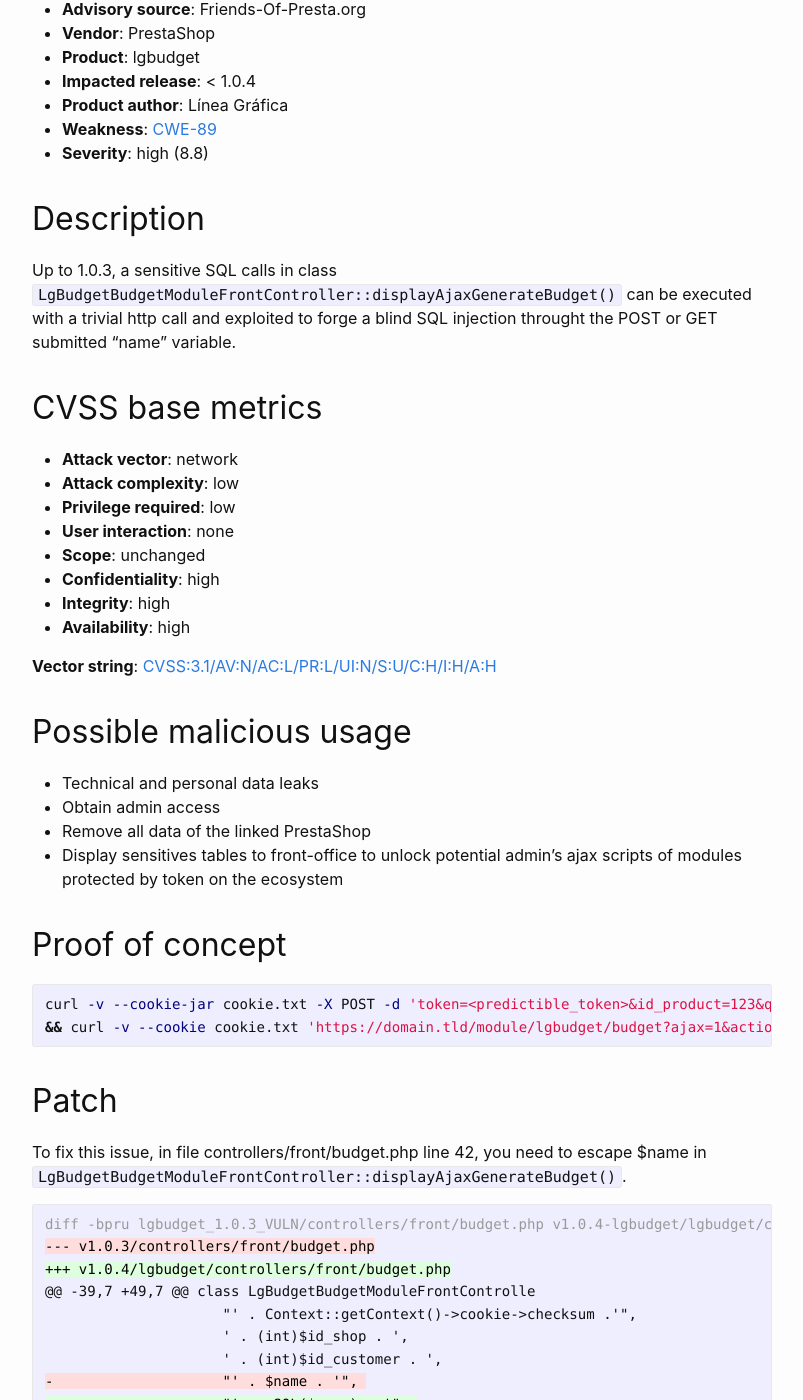
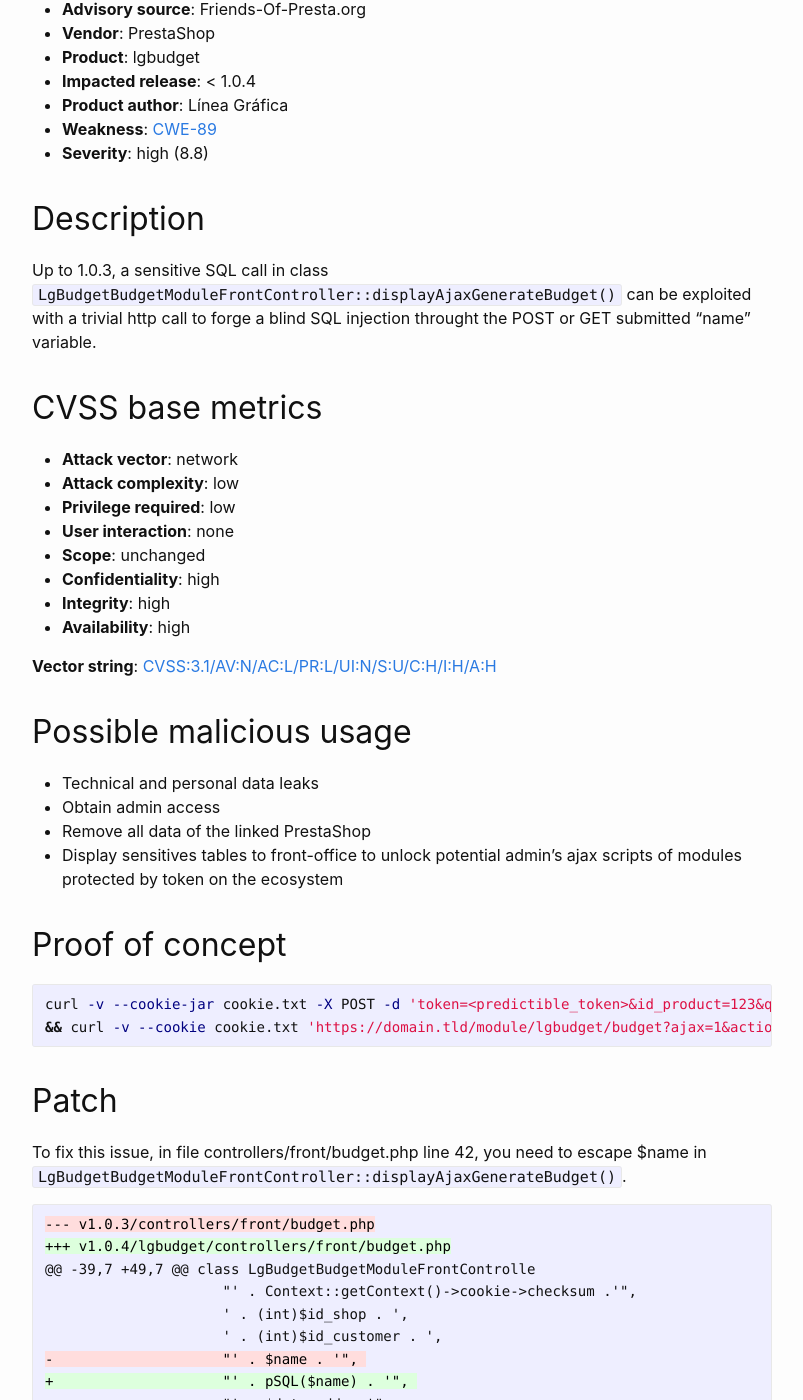
Before and after one commit to friends-of-presta/security-advisories, a Jekyll site: the page built from _posts/2023-04-04-lgbudget.md, in a window 1280 px wide and 1400 px high, scrolled down 495 px. Shown: the whole window, without its empty margins (238-1041 px from the left). Built offline with Jekyll 4.4.1, drawn with Linux system fonts in a browser that asks for light colours.

Commit message:
Update 2023-04-04-lgbudget.md

````diff
--- a/_posts/2023-04-04-lgbudget.md
+++ b/_posts/2023-04-04-lgbudget.md
@@ -26,7 +26,7 @@ In the module "Save your carts and buy later" (lgbudget) for PrestaShop, an auth
 
 ## Description
 
-Up to 1.0.3, a sensitive SQL calls in class `LgBudgetBudgetModuleFrontController::displayAjaxGenerateBudget()` can be executed with a trivial http call and exploited to forge a blind SQL injection throught the POST or GET submitted "name" variable.
+Up to 1.0.3, a sensitive SQL call in class `LgBudgetBudgetModuleFrontController::displayAjaxGenerateBudget()` can be exploited with a trivial http call to forge a blind SQL injection throught the POST or GET submitted "name" variable.
 
 ## CVSS base metrics
 
@@ -61,7 +61,6 @@ curl -v --cookie-jar cookie.txt -X POST -d 'token=<predictible_token>&id_product
 To fix this issue, in file controllers/front/budget.php line 42, you need to escape $name in `LgBudgetBudgetModuleFrontController::displayAjaxGenerateBudget()`.
 
 ```diff
-diff -bpru lgbudget_1.0.3_VULN/controllers/front/budget.php v1.0.4-lgbudget/lgbudget/controllers/front/budget.php
 --- v1.0.3/controllers/front/budget.php
 +++ v1.0.4/lgbudget/controllers/front/budget.php
 @@ -39,7 +49,7 @@ class LgBudgetBudgetModuleFrontControlle
````
